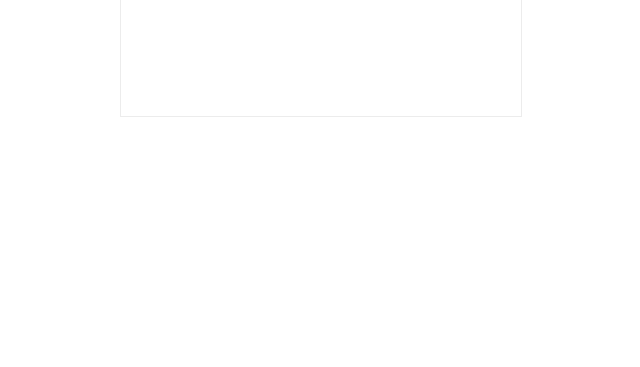
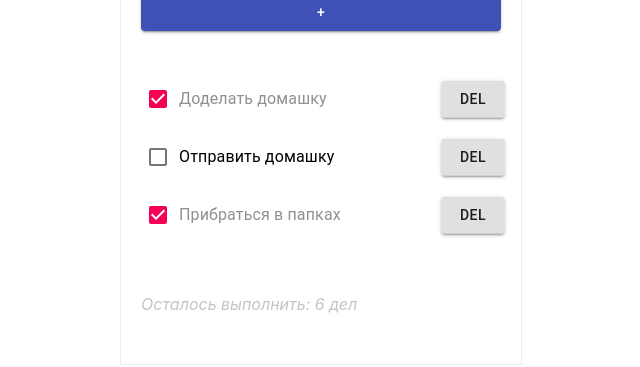
Before and after one commit to bessik1234/App, a React (Create React App) app: page / in a window 1280 px wide. Shown: the part 235-602 px from the top of the page, without its empty margins (319-959 px from the left). Built offline with nearby package versions, Linux system fonts and the light colour scheme.

Commit message:
рефакторинг , исключил ошибки из консоли

```diff
--- a/src/App.js
+++ b/src/App.js
@@ -1,8 +1,8 @@
 import React from "react";
 import styles from './App.module.css';
-import InputItem from "./Components/InputItem/InputItem";
-import ItemList from "./Components/ItemList/ItemList";
-import Footer from "./Components/Footer/Footer";
+import InputItem from "./сomponents/InputItem/InputItem";
+import ItemList from "./сomponents/ItemList/ItemList";
+import Footer from "./сomponents/Footer/Footer";
 
 class App extends React.Component {
     state = {
@@ -83,7 +83,7 @@ class App extends React.Component {
                     <ItemList items={this.state.items}
                     onClickDone={this.onClickDone}
                     onClickDelete={this.onClickDelete}  />
-                    <Footer  />
+                    <Footer count={this.state.count} />
                 </div>
             </div>);
     }
--- a/src/сomponents/InputItem/InputItem.js
+++ b/src/сomponents/InputItem/InputItem.js
@@ -21,7 +21,6 @@ class InputItem extends React.Component {
 
 
 	render() {
-		const { onClickAdd } = this.props;
 		const condition = this.props.hasError;
 		let formHelperText;
 
--- a/src/сomponents/Item/Item.js
+++ b/src/сomponents/Item/Item.js
@@ -5,7 +5,6 @@ import ListItem from '@material-ui/core/ListItem';
 import ListItemSecondaryAction from '@material-ui/core/ListItemSecondaryAction';
 import ListItemText from '@material-ui/core/ListItemText';
 import Checkbox from '@material-ui/core/Checkbox';
-import IconButton from '@material-ui/core/IconButton';
 import Button from '@material-ui/core/Button';
 import PropTypes from 'prop-types';
 
@@ -36,9 +35,7 @@ class Item extends React.Component {
 
             <ListItemText > {value}</ListItemText>
             <ListItemSecondaryAction className={styles.delete}>
-                <IconButton aria-label="Comments">
-                <Button variant="contained" onClick={() => onClickDelete(id)} className={styles.span} >Del</Button>
-                </IconButton>
+                <Button variant="contained" onClick={() => onClickDelete(id)}  >Del</Button>
             </ListItemSecondaryAction>
         </ListItem>);
 }};
@@ -48,8 +45,11 @@ Item.defaultProps = {
     isDone: false
 };
 Item.propTypes = {
-
-    count: PropTypes.func
+    value: PropTypes.string.isRequired,
+    isDone: PropTypes.bool,
+    onClickDone: PropTypes.func.isRequired,
+    onClickDelete: PropTypes.func.isRequired,
+    id: PropTypes.number.isRequired
 };
 
 export default Item;
--- a/src/сomponents/Item/Item.module.css
+++ b/src/сomponents/Item/Item.module.css
@@ -10,9 +10,3 @@
 
     list-style-type: none;
  }
- .span span[role=button]{
-    padding: 15px;
-    display: inline-block;
-    line-height: 20px;
-
- }
--- a/src/сomponents/ItemList/ItemList.js
+++ b/src/сomponents/ItemList/ItemList.js
@@ -1,10 +1,9 @@
 import React from "react";
 import Item from "../Item/Item"
-import List from '@material-ui/core/List';
 import styles from './ItemList.module.css'
 
-const ItemList = ({items, onClickDone, onClickDelete}) => (<List className={styles.wrap}>
-            {items.map(item => <li key={item.value} >
+const ItemList = ({items, onClickDone, onClickDelete}) => (<div className={styles.wrap}>
+            {items.map(item => <span key={item.value} className={styles.item} >
                  <Item
                     value={item.value}
                     isDone={item.isDone}
@@ -12,8 +11,8 @@ const ItemList = ({items, onClickDone, onClickDelete}) => (<List className={styl
                     onClickDone={onClickDone}
                     onClickDelete={onClickDelete}
                     />
-                    </li>)}
-        </List>);
+                    </span>)}
+        </div>);
 
 
 export default ItemList;
--- a/src/сomponents/ItemList/ItemList.module.css
+++ b/src/сomponents/ItemList/ItemList.module.css
@@ -1,5 +1,6 @@
 .item{
-   text-decoration: none;
+
+   list-style-type: none;
  }
 .wrap{
   margin-top: 80px;
```
